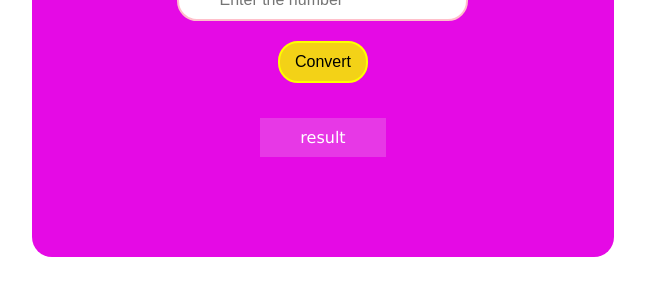
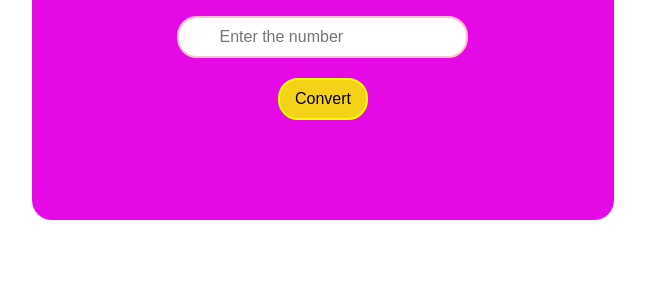
Before and after one commit to talaksewmisganaw1/JavaScript-projects-for-qualification-of-free-code-camp-cirtificate, a plain HTML site: page 2. roman numerical converter/index.html in a window 1280 px wide. Shown: the part 366-662 px from the top of the page, without its empty margins (317-962 px from the left). Drawn offline with Linux system fonts and the light colour scheme.

Commit message:
the process of making the output element hidden at the beggining is corrected

```diff
--- a/2. roman numerical converter/index.html
+++ b/2. roman numerical converter/index.html
@@ -11,7 +11,7 @@
         <h2 id="title">Roman numeral converter</h2>
         <input type="number" id="number" placeholder="Enter the number">
         <button id="convert-btn">Convert</button>
-        <div id="output" class="hid">result</div>
+        <div id="output" class="hide"></div>
     </div>
     <script src="script.js"></script>
 </body>
--- a/2. roman numerical converter/script.js
+++ b/2. roman numerical converter/script.js
@@ -27,6 +27,7 @@ const dictionary = [
 
 button.addEventListener("click", () => {
     const value = Number(input.value);
+    output.classList.remove("hide");
     if(value < 4000 && value >= 1) {
         output.innerHTML = generate(value).join("");
         roman = [];
```
